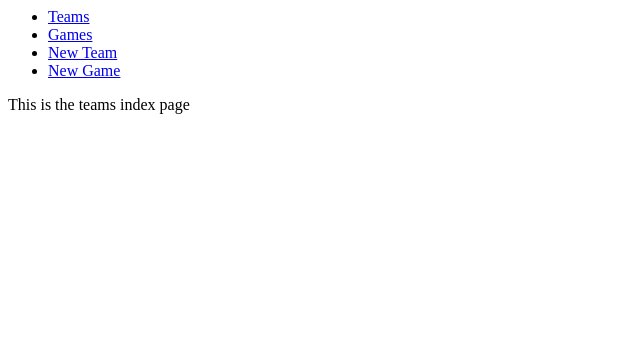
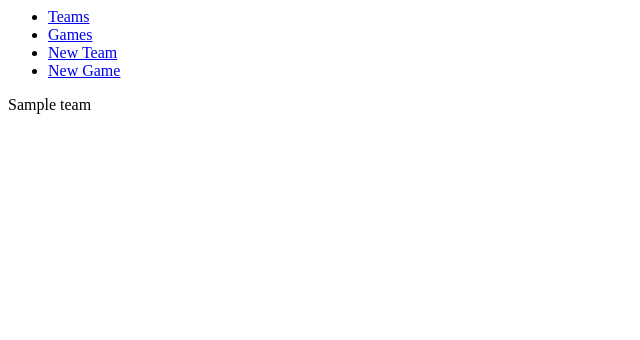
Before and after one commit to defibuildereth/w5_sports_league_project, a Flask app: page /teams in a window 1280 px wide. Shown: the top 340 px of the page, without its empty margins (0-640 px from the left). Run offline with Flask 2, Linux system fonts and the light colour scheme; a database or web service that is not in the repository returns one stand-in record (values such as "Sample title"); some libraries are stand-ins or nearby versions.

Commit message:
team names pulling into teams index

```diff
--- a/templates/teams/index.html
+++ b/templates/teams/index.html
@@ -2,7 +2,11 @@
 
 {% block content %}
 
-<p>This is the teams index page</p>
+{% for team in teams %}
+
+<p>{{team.name}}</p>
+
+{% endfor %}
 
 
 {% endblock %}
```
